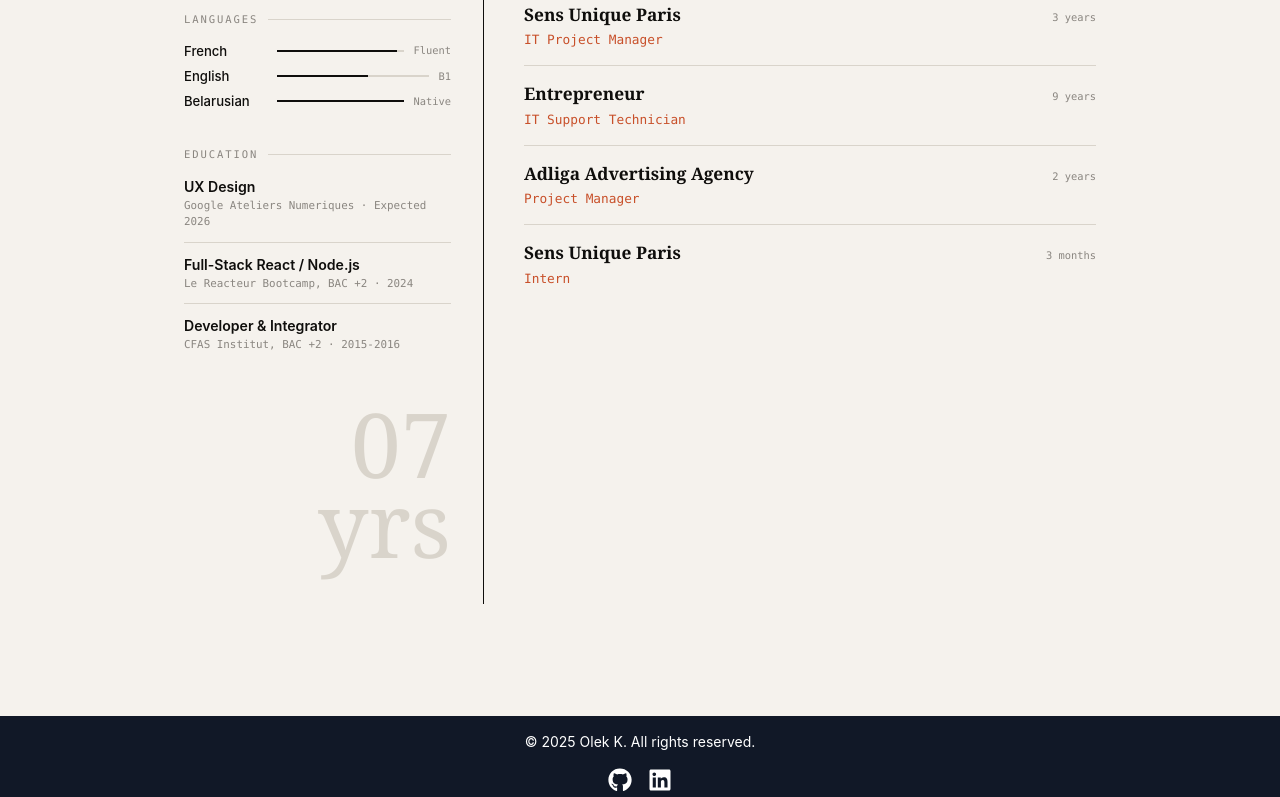
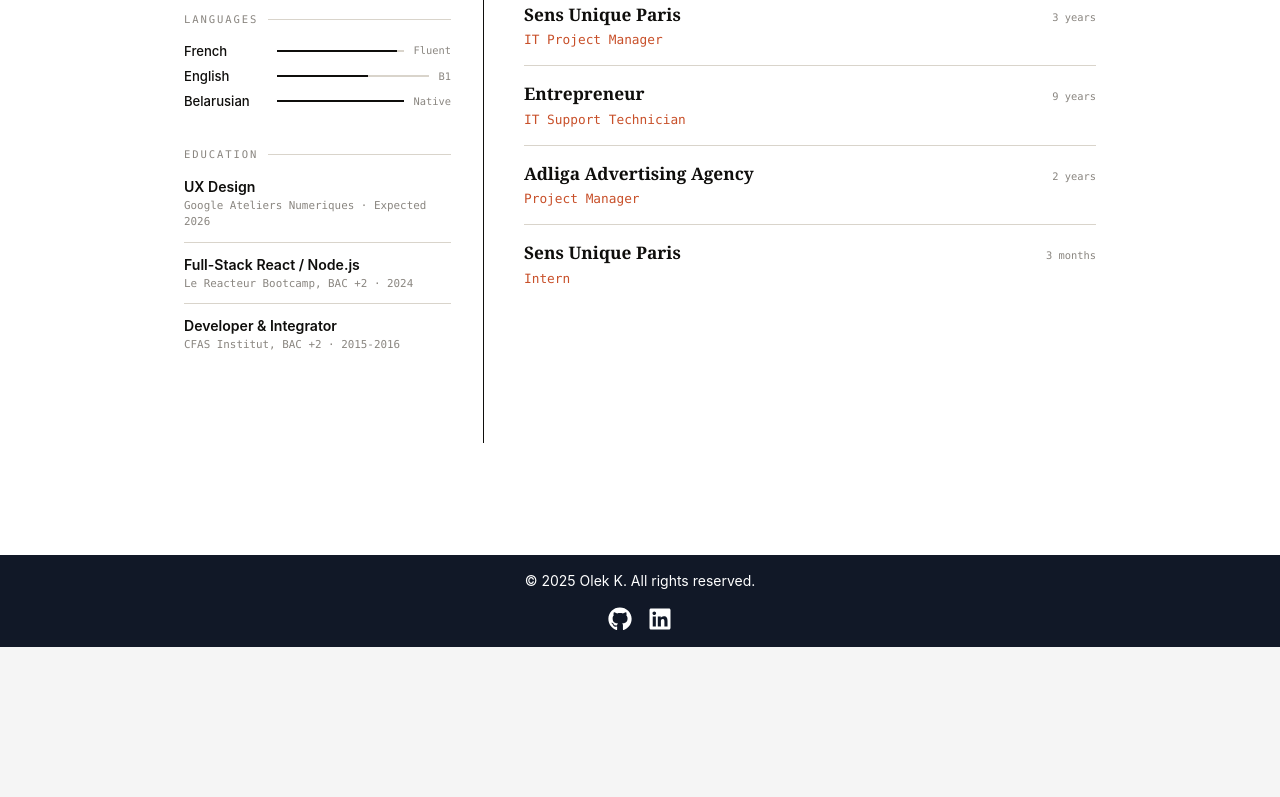
Before and after one commit to olekszij/developer-portfolio, a Next.js app: page /cv in a window 1280 px wide. Shown: the part 971-1768 px from the top of the page. After the commit the page ends 1618 px from the top, so only its background shows below. Built offline with nearby package versions, Linux system fonts and the light colour scheme.

Commit message:
Refine CV page styling

```diff
--- a/src/app/cv/page.tsx
+++ b/src/app/cv/page.tsx
@@ -206,11 +206,6 @@ export default function CvPage() {
                             </div>
                         </section>
 
-                        <div aria-hidden="true" className="cv-editorial-deco">
-                            07
-                            <br />
-                            yrs
-                        </div>
                     </aside>
 
                     <div className="cv-editorial-main">
--- a/src/app/globals.css
+++ b/src/app/globals.css
@@ -30,20 +30,14 @@ p {
 }
 
 .cv-editorial-shell {
-  background: #f5f2ed;
+  background: #ffffff;
   color: #0f0e0c;
   font-family: "Georgia", "Times New Roman", serif;
   position: relative;
 }
 
 .cv-editorial-shell::before {
-  background-image: radial-gradient(rgba(15, 14, 12, 0.08) 0.55px, transparent 0.55px);
-  background-size: 7px 7px;
-  content: "";
-  inset: 0;
-  opacity: 0.22;
-  pointer-events: none;
-  position: fixed;
+  display: none;
 }
 
 .cv-editorial-page {
@@ -81,7 +75,7 @@ p {
 
 .cv-editorial-header h1 {
   color: #0f0e0c;
-  font-family: "Iowan Old Style", "Baskerville", Georgia, serif;
+  font-family: "Inter", Arial, Helvetica, sans-serif;
   font-size: clamp(2.45rem, 6vw, 4.2rem);
   font-weight: 700;
   letter-spacing: 0;
@@ -257,15 +251,6 @@ p {
   margin: 0;
 }
 
-.cv-editorial-deco {
-  color: #d9d4cb;
-  font-family: "Iowan Old Style", "Baskerville", Georgia, serif;
-  font-size: 5.6rem;
-  line-height: 0.9;
-  margin-top: 0.8rem;
-  text-align: right;
-}
-
 .cv-editorial-summary {
   color: rgba(15, 14, 12, 0.86);
   font-family: "Inter", sans-serif;
@@ -335,9 +320,6 @@ p {
     padding: 2rem 0 0;
   }
 
-  .cv-editorial-deco {
-    display: none;
-  }
 }
 
 @media print {
@@ -391,7 +373,6 @@ p {
   }
 
   .cv-editorial-eyebrow,
-  .cv-editorial-deco,
   .cv-editorial-tags,
   .cv-editorial-languages {
     display: none !important;
```
